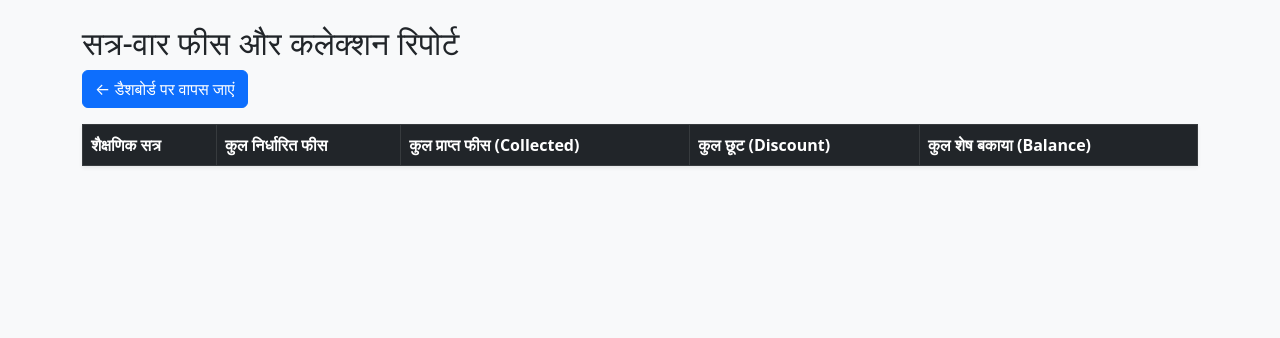
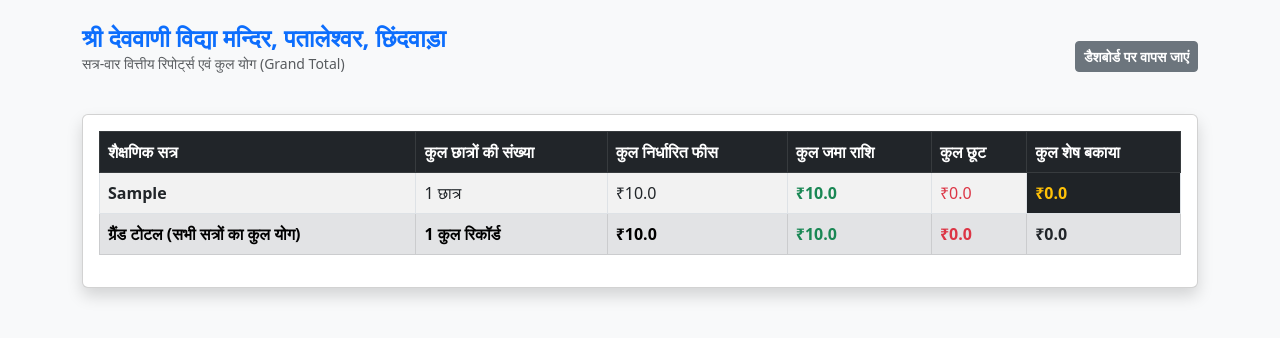
Before and after one commit to deowanifee/deowanifee, a Flask app: page /reports in a window 1280 px wide. Shown: the top 338 px of the page. Run offline with Flask 3, Linux system fonts and the light colour scheme; a user stored in the database is signed in; tables that the repository leaves empty hold one stand-in row (values such as "Sample post"); lists and menus that the app fills with data are empty.

Commit message:
Enhance reports layout and update title
Updated the report title and added additional information to the report layout. Enhanced the structure of the financial report section for better clarity.

```diff
--- a/templates/reports.html
+++ b/templates/reports.html
@@ -2,35 +2,66 @@
 <html lang="hi">
 <head>
     <meta charset="UTF-8">
-    <title>सत्र-वार रिपोर्ट्स - श्री देववाणी विद्या मन्दिर</title>
+    <title>सत्र-वार रिपोर्ट्स - श्री देववाणी विद्या मन्दिर, पतालेश्वर, छिंदवाड़ा</title>
     <link href="https://cdn.jsdelivr.net/npm/bootstrap@5.3.0/dist/css/bootstrap.min.css" rel="stylesheet">
 </head>
 <body class="bg-light p-4">
     <div class="container">
-        <h2>सत्र-वार फीस और कलेक्शन रिपोर्ट</h2>
-        <a href="/dashboard" class="btn btn-primary mb-3">← डैशबोर्ड पर वापस जाएं</a>
-        <table class="table table-bordered table-striped bg-white shadow-sm">
+        <div class="d-flex justify-content-between align-items-center mb-4">
+            <div>
+                <h4 class="text-primary fw-bold mb-0">श्री देववाणी विद्या मन्दिर, पतालेश्वर, छिंदवाड़ा</h4>
+                <p class="text-muted small">सत्र-वार वित्तीय रिपोर्ट्स एवं कुल योग (Grand Total)</p>
+            </div>
+            <a href="/dashboard" class="btn btn-secondary btn-sm fw-bold">डैशबोर्ड पर वापस जाएं</a>
+        </div>
+
+        <div class="card shadow p-3">
+            <div class="table-responsive">
+                <table class="table table-bordered table-striped align-middle">
                     <thead class="table-dark">
                         <tr>
                             <th>शैक्षणिक सत्र</th>
+                            <th>कुल छात्रों की संख्या</th>
                             <th>कुल निर्धारित फीस</th>
-                    <th>कुल प्राप्त फीस (Collected)</th>
-                    <th>कुल छूट (Discount)</th>
-                    <th>कुल शेष बकाया (Balance)</th>
+                            <th>कुल जमा राशि</th>
+                            <th>कुल छूट</th>
+                            <th>कुल शेष बकाया</th>
                         </tr>
                     </thead>
                     <tbody>
-                {% for row in summary %}
+                        {% for row in report_data %}
                         <tr>
                             <td class="fw-bold">{{ row[0] }}</td>
-                    <td>₹{{ row[1] }}</td>
-                    <td class="text-success fw-bold">₹{{ row[2] }}</td>
-                    <td class="text-danger">₹{{ row[3] }}</td>
-                    <td class="text-danger fw-bold">₹{{ row[1] - (row[2] + row[3]) }}</td>
+                            <td>{{ row[1] }} छात्र</td>
+                            <td>₹{{ row[2] }}</td>
+                            <td class="text-success fw-bold">₹{{ row[3] }}</td>
+                            <td class="text-danger">₹{{ row[4] }}</td>
+                            <td class="fw-bold text-warning bg-dark">₹{{ row[2] - (row[3] + row[4]) }}</td>
+                        </tr>
+                        {% else %}
+                        <tr>
+                            <td colspan="6" class="text-center text-muted py-3">कोई डेटा उपलब्ध नहीं है।</td>
                         </tr>
                         {% endfor %}
                     </tbody>
+
+                    <!-- ग्रैंड टोटल (Grand Total) सेक्शन -->
+                    {% if grand_total and grand_total[0] > 0 %}
+                    <tfoot class="table-secondary fw-bold">
+                        <tr>
+                            <td>ग्रैंड टोटल (सभी सत्रों का कुल योग)</td>
+                            <td>{{ grand_total[0] }} कुल रिकॉर्ड</td>
+                            <td>₹{{ grand_total[1] }}</td>
+                            <td class="text-success">₹{{ grand_total[2] }}</td>
+                            <td class="text-danger">₹{{ grand_total[3] }}</td>
+                            <td class="text-dark">₹{{ grand_total[1] - (grand_total[2] + grand_total[3]) }}</td>
+                        </tr>
+                    </tfoot>
+                    {% endif %}
                 </table>
             </div>
+        </div>
+    </div>
+    <script src="https://cdn.jsdelivr.net/npm/bootstrap@5.3.0/dist/js/bootstrap.bundle.min.js"></script>
 </body>
 </html>
```
Lines whose indentation alone changed are shown as unchanged.
